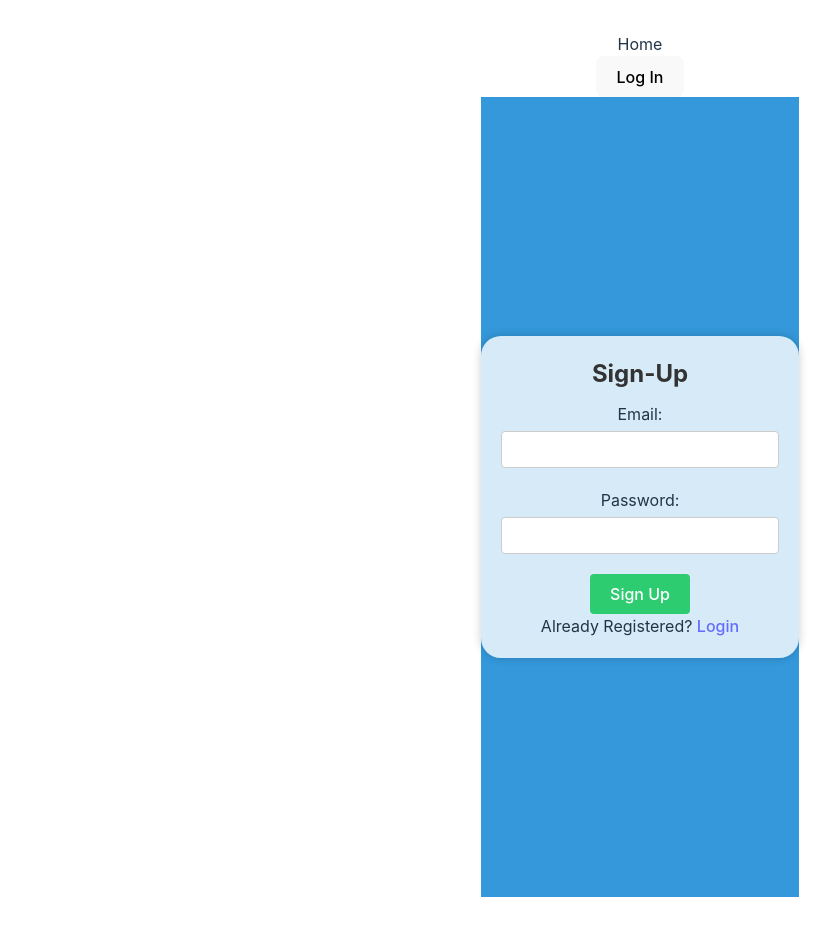
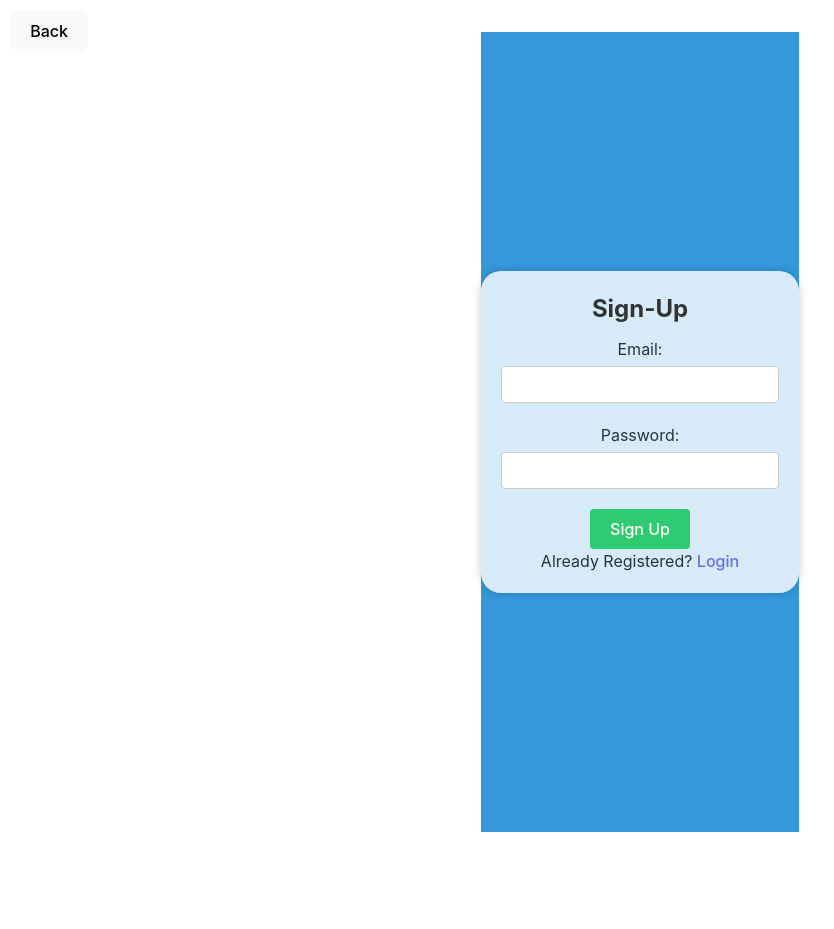
Before and after one commit to nathanyu8th/CruzHacks2025, a React (Vite) app in the folder vite-project/: page /signup in a window 1280 px wide. Shown: the whole page, without its empty margins (0-834 px from the left). After the commit the page ends 864 px from the top, so only its background shows below. Built offline with nearby package versions, Linux system fonts and the light colour scheme.

Commit message:
added back button

```diff
--- a/vite-project/src/App.tsx
+++ b/vite-project/src/App.tsx
@@ -12,8 +12,8 @@ function App() {
   return (
 
     <BrowserRouter>
-    <Home></Home>
     <Routes>
+      <Route path="/" element={<Home />} />
       <Route path='/signup' element={<SignUpForm />}></Route>
       <Route path='/login' element={<Login />}></Route>
       <Route path='/dashboard' element={<Dashboard />}></Route>
--- a/vite-project/src/Home.tsx
+++ b/vite-project/src/Home.tsx
@@ -7,16 +7,14 @@ const Home = () => {
     const navigate = useNavigate();
 
     const handleLoginClick = () => {
-        onAuthStateChanged(auth, (user) => {
-            if (user) {
-                navigate('/dashboard');
-            } else{
-                navigate('/signup');
-            }
+        const user = auth.currentUser;
+        if (user) {
+          navigate('/dashboard');
+        } else {
+          navigate('/signup');
+        }
+    };
 
-        })
-
-    };
 
 
   return (
--- a/vite-project/src/SignUpForm.tsx
+++ b/vite-project/src/SignUpForm.tsx
@@ -3,6 +3,7 @@ import './SignUpForm.css'
 import { Link } from 'react-router-dom'
 import {auth} from './firebase/firebase'
 import { createUserWithEmailAndPassword } from 'firebase/auth'
+import { useNavigate } from 'react-router-dom';
 
 const SignUpForm = () => {
 
@@ -19,8 +20,17 @@ const SignUpForm = () => {
         }
     }
 
+    const navigate = useNavigate();
+
+    const handleBackClick = () => {
+        navigate('/');
+    };
+
   return (
     <div className='signup-container'>
+    <button onClick={handleBackClick} style={{ position: 'absolute', top: '10px', left: '10px' }}>
+    Back
+    </button>
         <form className='signup-form' onSubmit={handleSubmit}>
             <h2>Sign-Up</h2>
             <label htmlFor='email'>
```
